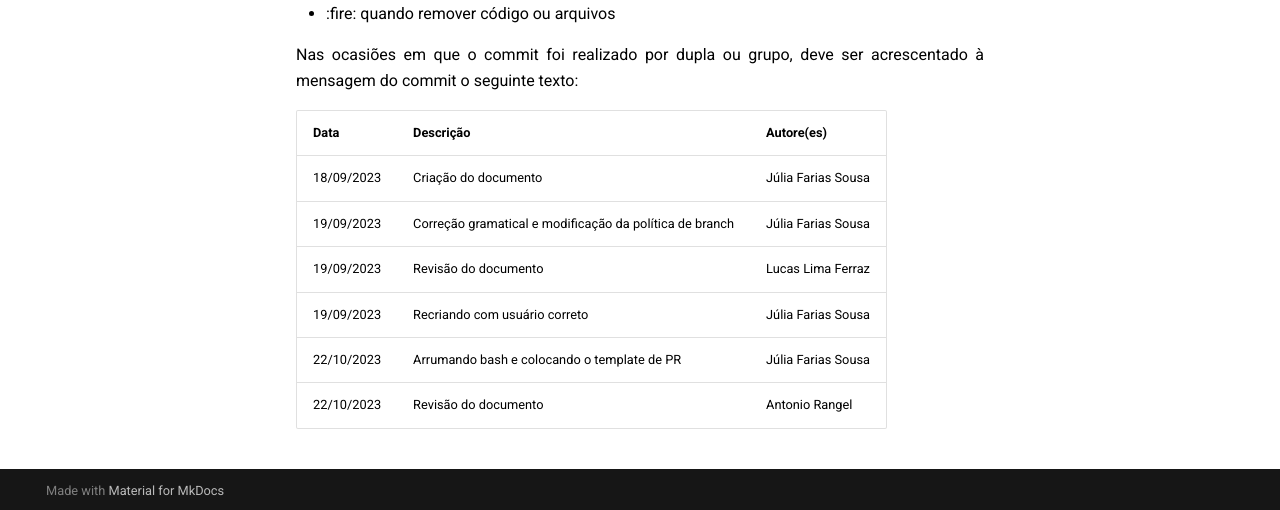
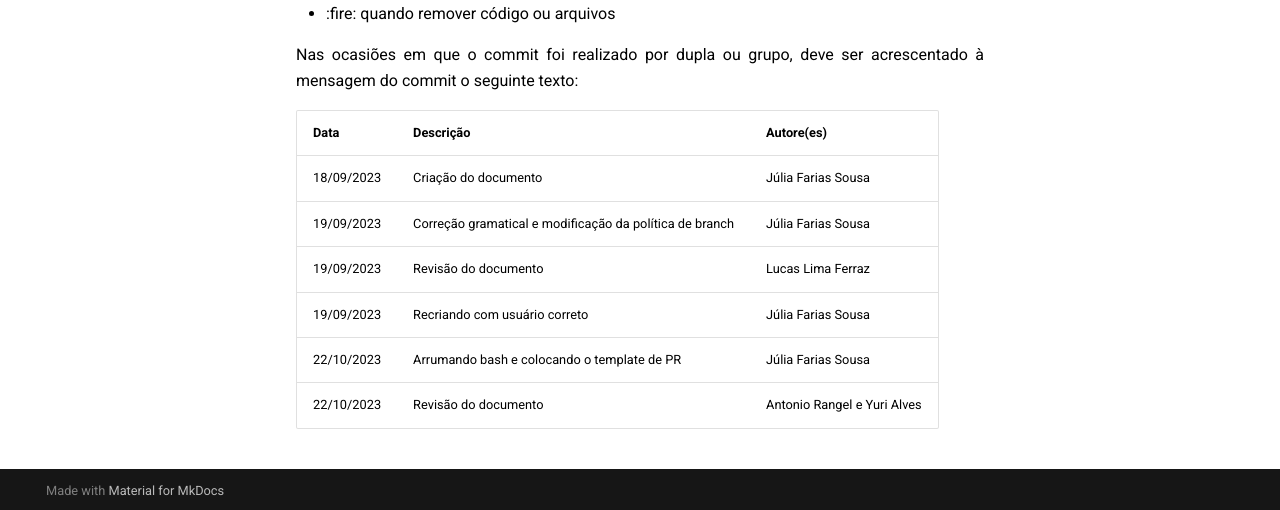
Before and after one commit to fga-eps-mds/2023.2-PrintGo-Doc, an MkDocs documentation site: the page built from docs/guia_de_contribuicao.md, in a window 1280 px wide and 900 px high, scrolled down 2760 px. Shown: the part 387-897 px from the top of the window. Built offline with MkDocs 1.6.1 and Material for MkDocs 9.7.7, drawn with Linux system fonts in a browser that asks for light colours.

Commit message:
📝(#159): Adicionando revisão

```diff
--- a/docs/guia_de_contribuicao.md
+++ b/docs/guia_de_contribuicao.md
@@ -117,4 +117,4 @@ Nas ocasiões em que o commit foi realizado por dupla ou grupo, deve ser acresce
 |19/09/2023| Revisão do documento | Lucas Lima Ferraz |
 |19/09/2023| Recriando com usuário correto | Júlia Farias Sousa |
 |22/10/2023| Arrumando bash e colocando o template de PR | Júlia Farias Sousa |
-|22/10/2023| Revisão do documento | Antonio Rangel |
+|22/10/2023| Revisão do documento | Antonio Rangel e Yuri Alves |
```
